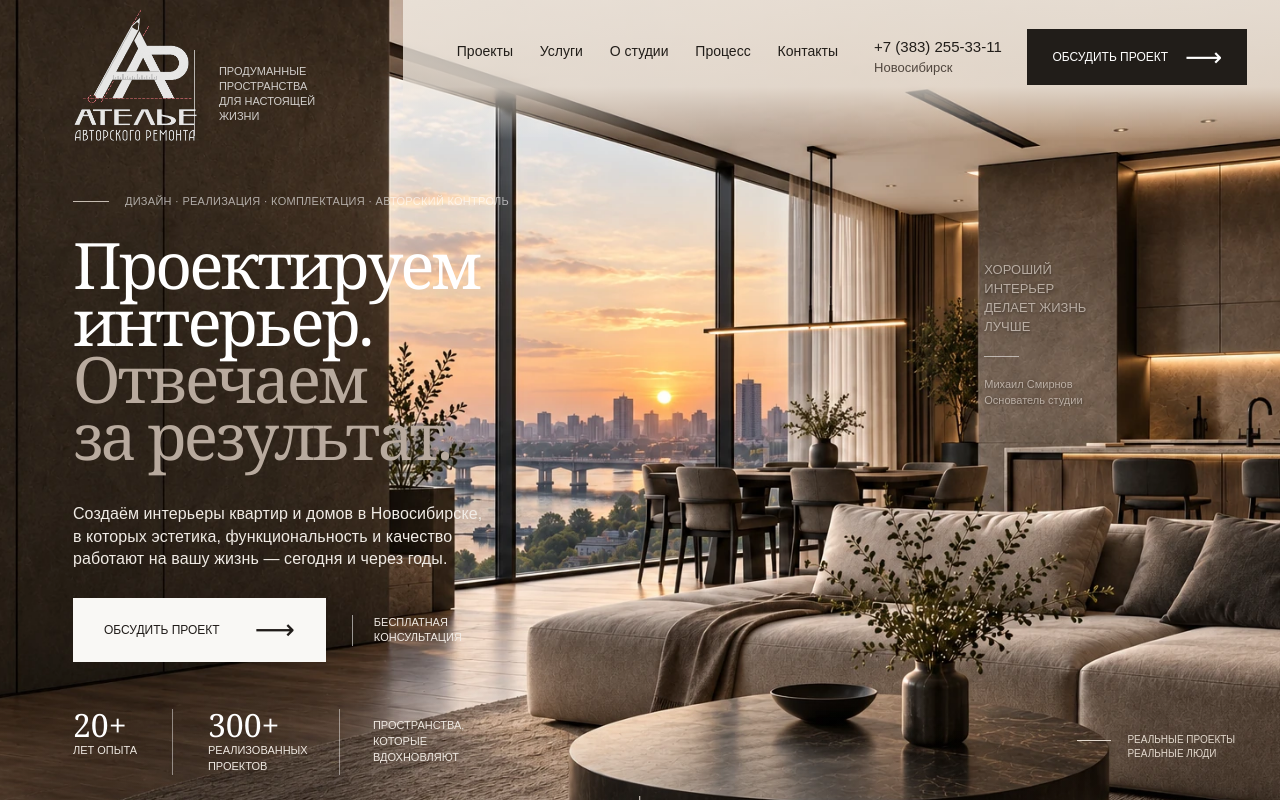
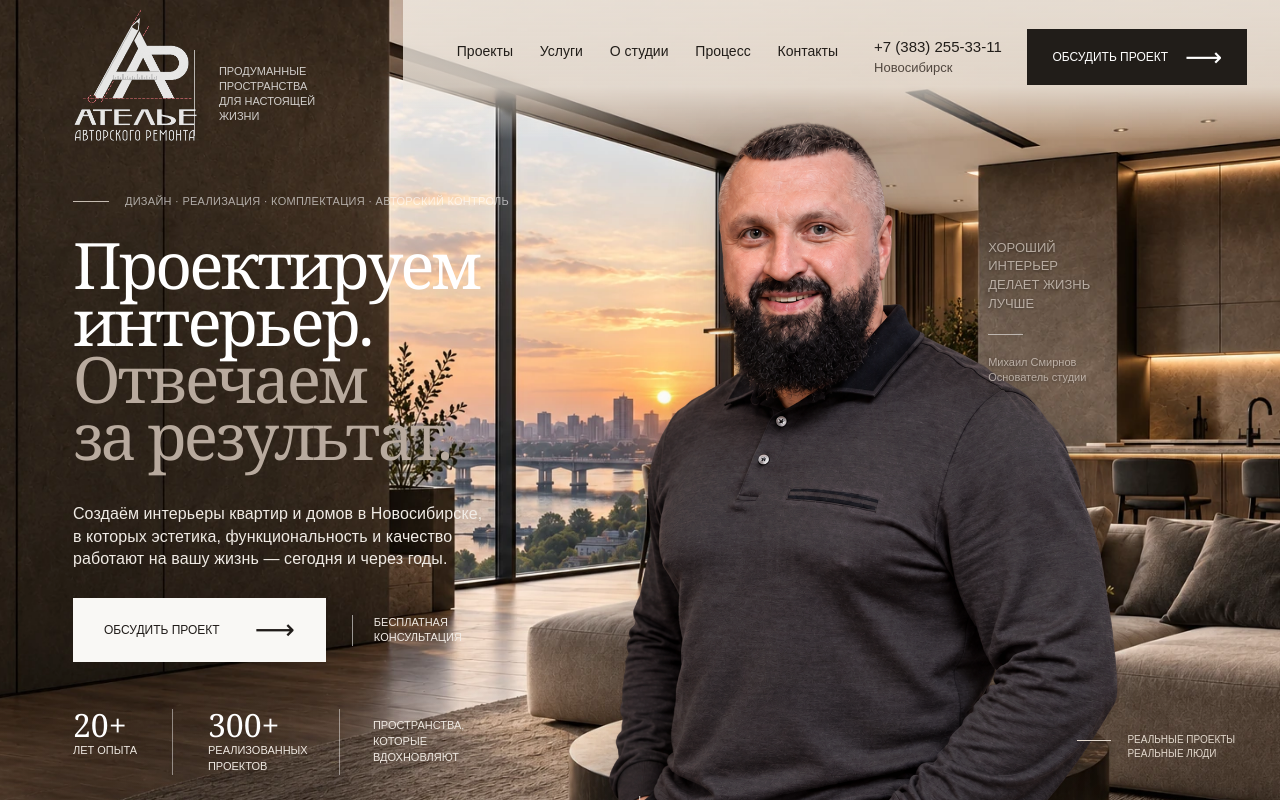
Before and after one commit to Gartrem/2553311, a Next.js app: page / in a window 1280 px wide. Shown: the top 800 px of the page. Built offline with nearby package versions, Linux system fonts and the light colour scheme.

Commit message:
Redesign hero with founder portrait

```diff
--- a/app/globals.css
+++ b/app/globals.css
@@ -244,3 +244,12 @@ html{scrollbar-width:none}html::-webkit-scrollbar{width:0;height:0}
   .siteHeaderHome .desktopNav a:hover,.siteHeaderHome .headerContact a:hover{opacity:1;color:#6b4832}
 }
 @media(min-width:1051px) and (max-width:1250px){.siteHeaderHome::before{left:29vw}}
+
+/* Founder portrait on the opening slide. */
+.heroFounder{position:absolute;z-index:2;top:7.5%;right:10%;width:auto;height:90%;object-fit:contain;object-position:center bottom;pointer-events:none;filter:drop-shadow(0 20px 28px rgba(20,15,12,.18));animation:founderIn .65s ease both}
+@keyframes founderIn{from{opacity:0;transform:translateY(18px)}to{opacity:1;transform:translateY(0)}}
+@media(min-width:1051px){.heroAside{z-index:4;left:77.2%;top:26.5%}}
+@media(max-width:1250px) and (min-width:1051px){.heroFounder{right:3%;height:90%}}
+@media(max-width:1050px){.heroFounder{z-index:2;top:auto;right:-2%;bottom:-1%;width:min(59vw,590px);height:auto;opacity:.92}.heroContent,.heroStats{z-index:4}}
+@media(max-width:700px){.heroFounder{right:-31%;bottom:auto;top:6.5%;width:92vw;opacity:.78;filter:drop-shadow(0 16px 25px rgba(20,15,12,.2))}.heroPanel{z-index:3}.heroVignette{z-index:3}.heroContent,.heroStats,.heroSlideControls{z-index:5}}
+@media(prefers-reduced-motion:reduce){.heroFounder{animation:none}}
--- a/components/HeroGallery.tsx
+++ b/components/HeroGallery.tsx
@@ -20,6 +20,15 @@ export default function HeroGallery() {
         <Image src={slide.src} alt={index === active ? slide.alt : ''} fill priority={index === 0} sizes="100vw" />
       </div>)}
     </div>
+    {active === 0 && <Image
+      className="heroFounder"
+      src={`${base}/assets/mikhail-smirnov-cutout.png`}
+      alt="Михаил Смирнов, основатель студии"
+      width={1152}
+      height={1536}
+      priority
+      sizes="(max-width: 700px) 92vw, (max-width: 1050px) 58vw, 35vw"
+    />}
     {active === 0 && <div className="heroAside">Хороший<br/>интерьер<br/>делает жизнь<br/>лучше<span /><small>Михаил Смирнов<br/>Основатель студии</small></div>}
     <div className="heroSlideControls" aria-label="Фотографии интерьеров">
       <div className="heroSlideNumbers">{slides.map((_, index) => <button key={index} type="button" className={active === index ? 'isActive' : ''} onClick={() => setActive(index)} aria-label={`Показать фотографию ${index + 1}`} aria-current={active === index ? 'true' : undefined}>{String(index + 1).padStart(2, '0')}</button>)}</div>
```
Also changed, not shown: public/assets/mikhail-smirnov-cutout.png (added).
